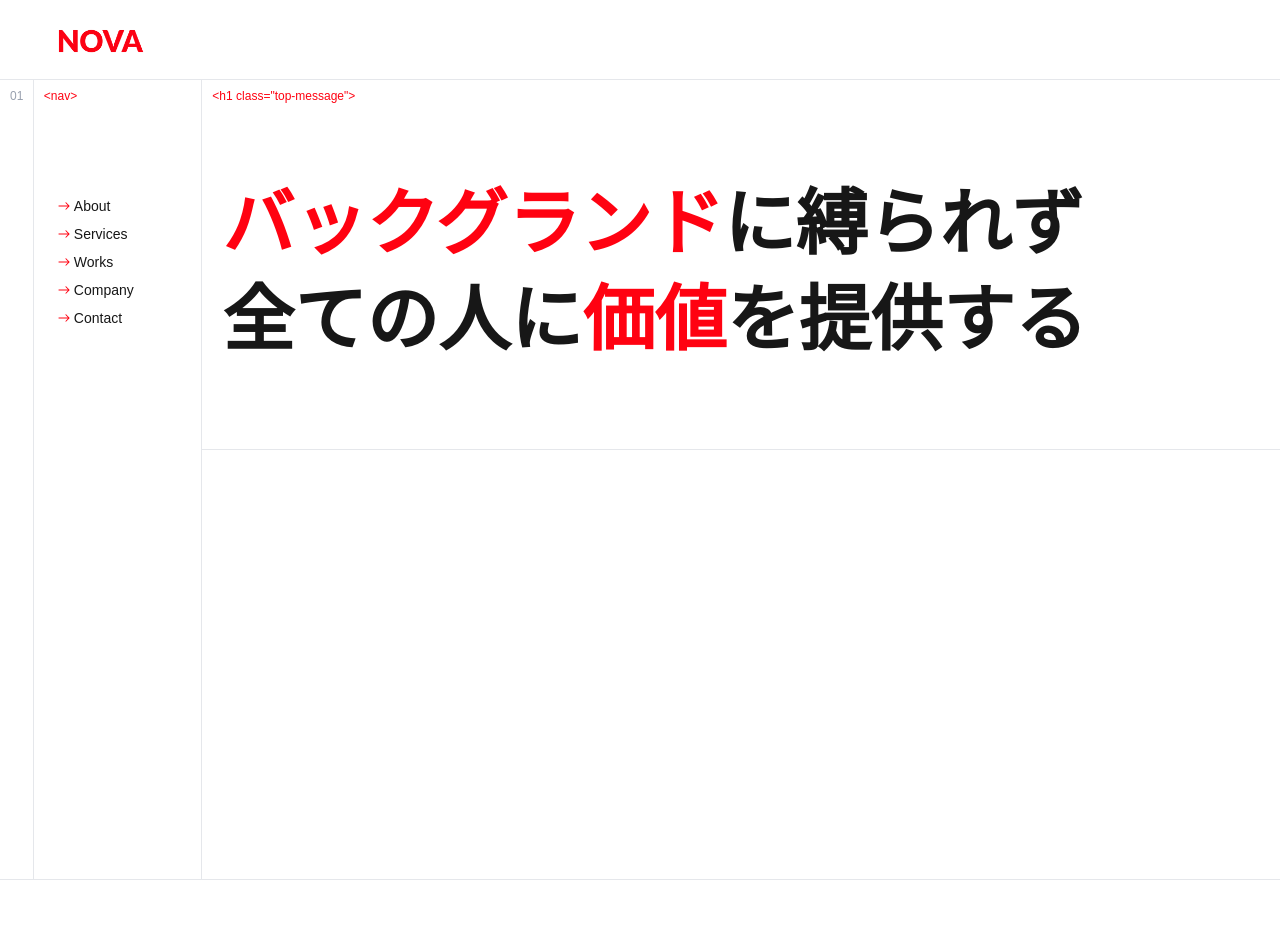
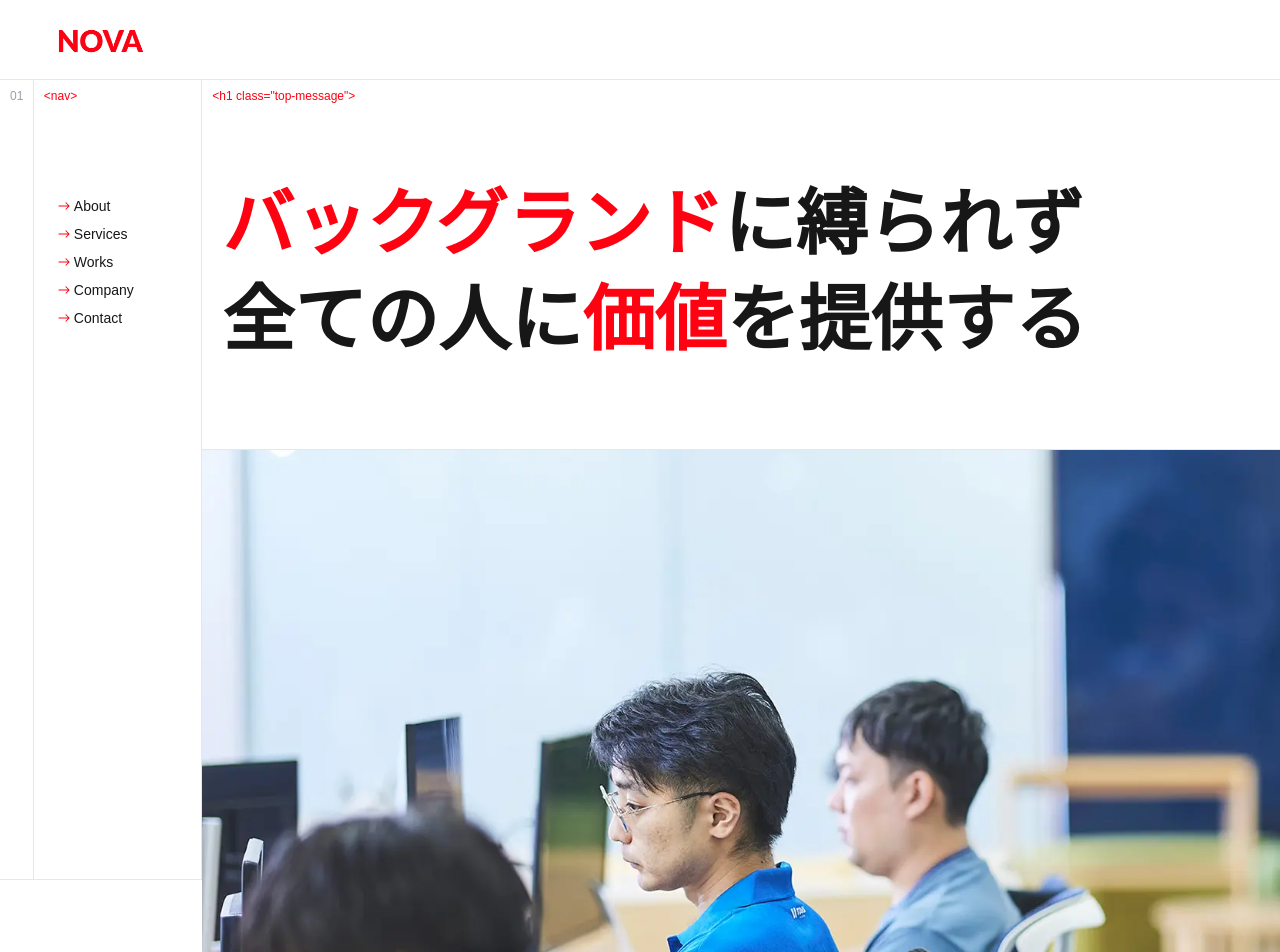
Before and after one commit to kohta9521/Nova_Company_Site, a Next.js app: page / in a window 1280 px wide. Shown: the top 952 px of the page. Built offline with nearby package versions, Linux system fonts and the light colour scheme; no server answers.

Commit message:
add new img

```diff
--- a/src/components/organisms/Hero.tsx
+++ b/src/components/organisms/Hero.tsx
@@ -1,4 +1,9 @@
 import React from "react";
+
+// next
+import Image from "next/image";
+
+// components
 import TopLeftText from "../atoms/TopLeftText";
 import ListItem from "../atoms/ListItem";
 
@@ -54,6 +59,16 @@ const Hero = () => {
           </div>
         </div>
         {/* Image */}
+        <div className="w-full h-full">
+          <Image
+            className="w-full h-auto"
+            src="/images/img-04.webp"
+            width={600}
+            height={1000}
+            quality={100}
+            alt="hero-image"
+          />
+        </div>
       </div>
     </div>
   );
```
Also changed, not shown: public/images/hero.webp (added), public/images/img-04.webp (added).
